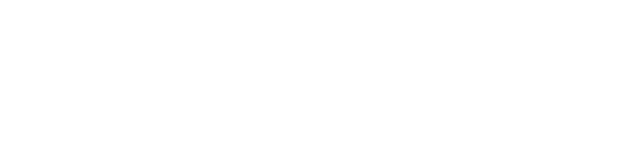
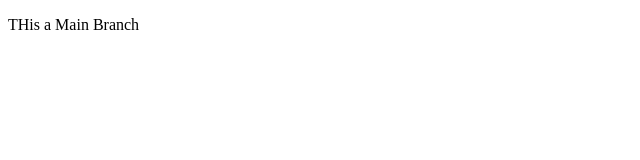
Before and after one commit to mayurempyreal/test, a plain HTML site: page index.html in a window 1280 px wide. Shown: the whole page, without its empty margins (0-640 px from the left). Drawn offline with Linux system fonts and the light colour scheme.

Commit message:
This master Banch Change

```diff
--- a/index.html
+++ b/index.html
@@ -7,6 +7,6 @@
     <title>Index</title>
 </head>
 <body>
-
+    <p>THis a Main Branch</p>
 </body>
 </html>
```
Also changed, not shown: 1 other file.
